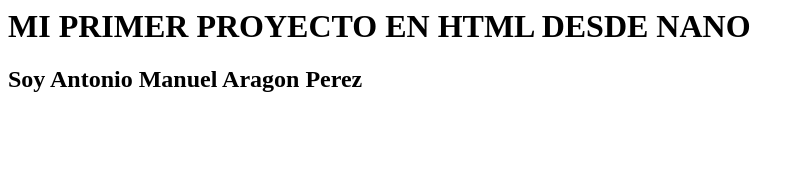
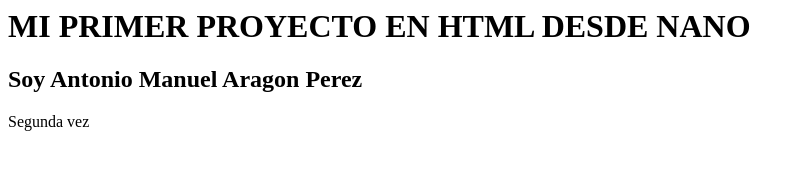
Before and after one commit to TonyArPe/proyectoGit, a plain HTML site: page index.html in a window 1280 px wide. Shown: the whole page, without its empty margins (0-804 px from the left). Drawn offline with Linux system fonts and the light colour scheme.

Commit message:
Version 0.0.2

```diff
--- a/index.html
+++ b/index.html
@@ -5,5 +5,6 @@
 <body>
 <h1>MI PRIMER PROYECTO EN HTML DESDE NANO</h1>
 <h2>Soy Antonio Manuel Aragon Perez</h2>
+<p> Segunda vez </p>
 </body>
 </html>
```
